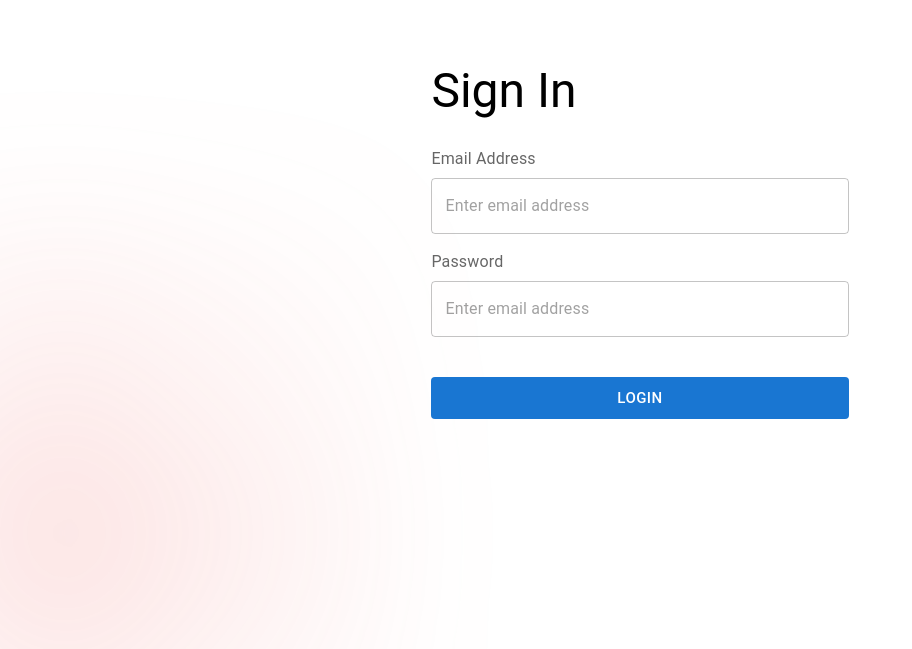
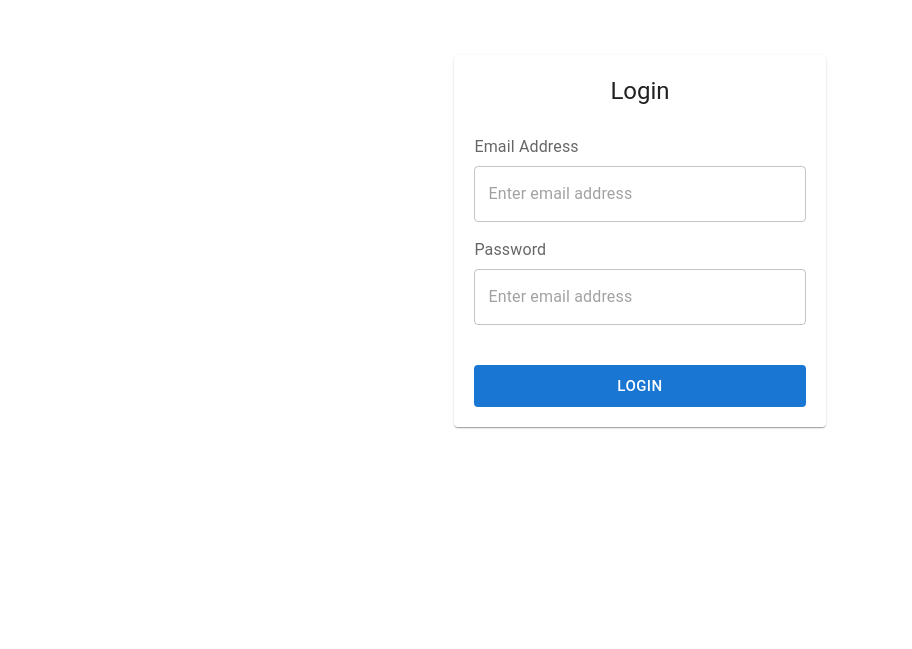
Before and after one commit to DiegoRodas20/project-management.client, a Next.js app: page /auth/sign-in in a window 1280 px wide. Shown: the part 167-816 px from the top of the page, without its empty margins (0-912 px from the left). Built offline with nearby package versions, Linux system fonts and the light colour scheme.

Commit message:
Implementation of SASS

```diff
--- a/package.json
+++ b/package.json
@@ -15,7 +15,8 @@
     "@mui/material-nextjs": "^5.15.11",
     "next": "14.2.3",
     "react": "^18",
-    "react-dom": "^18"
+    "react-dom": "^18",
+    "sass": "^1.77.5"
   },
   "devDependencies": {
     "@types/node": "^20",
--- a/src/app/auth/components/auth-background.tsx
+++ /dev/null
@@ -1,57 +0,0 @@
-'use client';
-
-import Box from '@mui/material/Box';
-import { useTheme } from '@mui/material/styles';
-
-const AuthBackground = () => {
-    const theme = useTheme();
-
-    return (
-        <Box
-            sx={{
-                position: 'absolute',
-                filter: 'blur(140px)',
-                zIndex: -1,
-                bottom: 0,
-                left: 0,
-                top: 0,
-                right: 0,
-                overflow: 'hidden',
-                '&:before': {
-                    content: `" "`,
-                    width: 300,
-                    height: 300,
-                    borderRadius: '50%',
-                    bgcolor: 'warning.lighter',
-                    position: 'absolute',
-                    top: 0,
-                    right: 0
-                }
-            }}
-        >
-            <Box
-                sx={{
-                    width: 250,
-                    height: 250,
-                    borderRadius: '50%',
-                    ml: 20,
-                    position: 'absolute',
-                    bottom: 180
-                }}
-            />
-            <Box
-                sx={{
-                    width: 200,
-                    height: 200,
-                    borderRadius: '50%',
-                    bgcolor: theme.palette.error.light,
-                    position: 'absolute',
-                    bottom: 0,
-                    left: -50
-                }}
-            />
-        </Box>
-    );
-};
-
-export default AuthBackground;
--- /dev/null
+++ b/src/app/auth/components/auth-background/auth-background.scss
@@ -0,0 +1,9 @@
+.auth-background {
+    position: absolute;
+    z-index: -1;
+    bottom: 0;
+    left: 0;
+    top: 0;
+    right: 0;
+    overflow: hidden
+}
--- /dev/null
+++ b/src/app/auth/components/auth-background/auth-background.tsx
@@ -0,0 +1,12 @@
+'use client';
+
+import Box from '@mui/material/Box';
+
+const AuthBackground = () => {
+
+    return (
+        <Box className='auth-background' />
+    );
+};
+
+export default AuthBackground;
--- /dev/null
+++ b/src/app/auth/components/auth-card/auth-card.scss
@@ -0,0 +1,18 @@
+.auth-card {
+    padding: 8px;
+
+    /* Small devices */
+    @media (min-width: 600px) {
+        padding: 12px;
+    }
+
+    /* Medium devices */
+    @media (min-width: 960px) {
+        padding: 16px;
+    }
+
+    /* Large devices */
+    @media (min-width: 1200px) {
+        padding: 20px;
+    }
+}
--- a/src/app/auth/components/auth-card.tsx
+++ b/src/app/auth/components/auth-card/auth-card.tsx
@@ -1,8 +1,14 @@
 import Box from '@mui/material/Box';
+import Card from '@mui/material/Card';
 import { ReactElement } from 'react';
+import './auth-card.scss';
 
 const AuthCard = ({ children }: { children: ReactElement }) => (
-    <Box sx={{ p: { xs: 2, sm: 3, md: 4, xl: 5 } }}>{children}</Box>
+    <Card>
+        <Box className='auth-card'>
+            {children}
+        </Box>
+    </Card>
 );
 
 export default AuthCard;
--- a/src/app/auth/components/auth-wrapper.tsx
+++ /dev/null
@@ -1,39 +0,0 @@
-import Box from "@mui/material/Box";
-import Grid from "@mui/material/Grid";
-import { ReactElement } from "react";
-import AuthBackground from "./auth-background";
-import AuthCard from "./auth-card";
-
-
-export default function AuthWrapper({ children }: { children: ReactElement }) {
-    return (
-        <Box sx={{ minHeight: "100vh" }}>
-            <AuthBackground></AuthBackground>
-            <Grid
-                container
-                direction="column"
-                justifyContent="center"
-                sx={{ minHeight: "100vh" }}>
-                <Grid item xs={12}>
-                    <Grid
-                        item
-                        xs={12}
-                        container
-                        justifyContent="center"
-                        alignItems="center"
-                        sx={{
-                            minHeight: {
-                                xs: "calc(100vh - 210px)",
-                                sm: "calc(100vh - 134px)",
-                                md: "calc(100vh - 112px)",
-                            },
-                        }}>
-                        <Grid item>
-                            <AuthCard>{children}</AuthCard>
-                        </Grid>
-                    </Grid>
-                </Grid>
-            </Grid>
-        </Box>
-    );
-}
--- /dev/null
+++ b/src/app/auth/components/auth-wrapper/auth-wrapper.scss
@@ -0,0 +1,27 @@
+.auth-wrapper {
+
+    min-height: 100vh;
+
+    .grid1 {
+        flex-direction: column;
+        justify-content: center;
+        min-height: 100vh;
+    }
+
+    .grid2 {
+        justify-content: center;
+        align-items: center;
+
+        @media (min-width: 1024px) {
+            min-height: calc(100vh - 112px);
+        }
+
+        @media (min-width: 768px) {
+            min-height: calc(100vh - 134px);
+        }
+
+        @media (min-width: 0px) {
+            min-height: calc(100vh - 210px);
+        }
+    }
+}
--- /dev/null
+++ b/src/app/auth/components/auth-wrapper/auth-wrapper.tsx
@@ -0,0 +1,25 @@
+import Box from "@mui/material/Box";
+import Grid from "@mui/material/Grid";
+import { ReactElement } from "react";
+import AuthBackground from "../auth-background/auth-background";
+import AuthCard from "../auth-card/auth-card";
+import "./auth-wrapper.scss";
+
+const AuthWrapper = ({ children }: { children: ReactElement }) => (
+
+    <Box className="auth-wrapper">
+        <AuthBackground></AuthBackground>
+        <Grid container className="grid1">
+            <Grid item xs={12}>
+                <Grid item xs={12} container className="grid2">
+                    <Grid item>
+                        <AuthCard>{children}</AuthCard>
+                    </Grid>
+                </Grid>
+            </Grid>
+        </Grid>
+    </Box>
+
+);
+
+export default AuthWrapper;
--- a/src/app/auth/layout.tsx
+++ b/src/app/auth/layout.tsx
@@ -1,4 +1,5 @@
-import AuthWrapper from "./components/auth-wrapper";
+import AuthWrapper from "./components/auth-wrapper/auth-wrapper";
+
 
 export default function AuthLayout({ children }: { children: React.ReactElement }) {
 
--- a/src/app/auth/sign-in/page.tsx
+++ b/src/app/auth/sign-in/page.tsx
@@ -8,14 +8,13 @@ import Typography from "@mui/material/Typography";
 const SignIn = () => {
   return (
     <Grid container spacing={3}>
-
       <Grid item xs={12}>
         <Stack
           direction="row"
-          justifyContent="space-between"
+          justifyContent="center"
           alignItems="baseline"
           sx={{ mb: { xs: -0.5, sm: 0.5 } }}>
-          <Typography variant="h3">Sign In</Typography>
+          <Typography variant="h5">Login</Typography>
         </Stack>
       </Grid>
 
```
Also changed, not shown: 1 other file (tests, documents, lock files or other folders).
